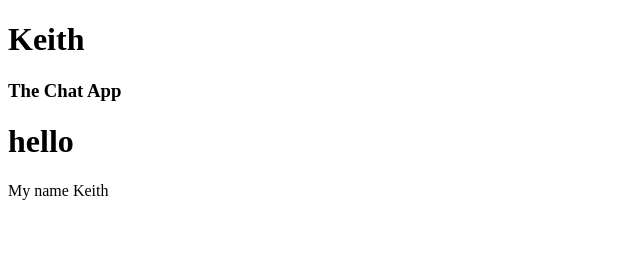
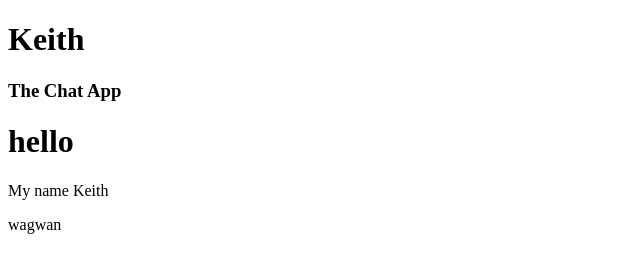
Before and after one commit to AlexBrooks2000/Chat_app, a plain HTML site: page home_page.html in a window 1280 px wide. Shown: the full height of the page, 0-640 px from the left. Drawn offline with Linux system fonts and the light colour scheme.

Commit message:
test commit

```diff
--- a/home_page.html
+++ b/home_page.html
@@ -9,5 +9,6 @@
             hello
         </h1>
         <p1>My name Keith</p1>
+        <p>wagwan</p>
     </body>
 </html>
```
